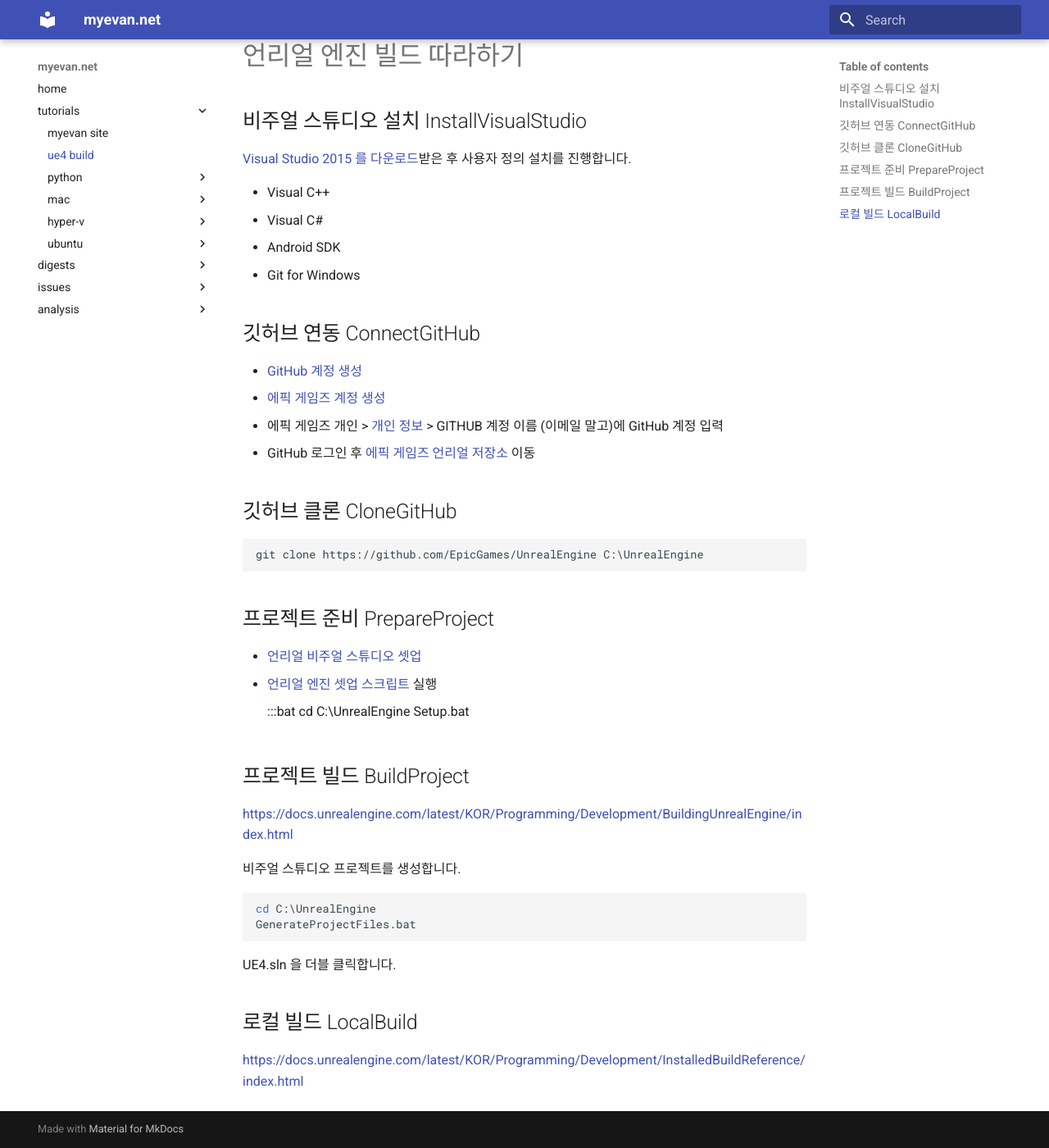
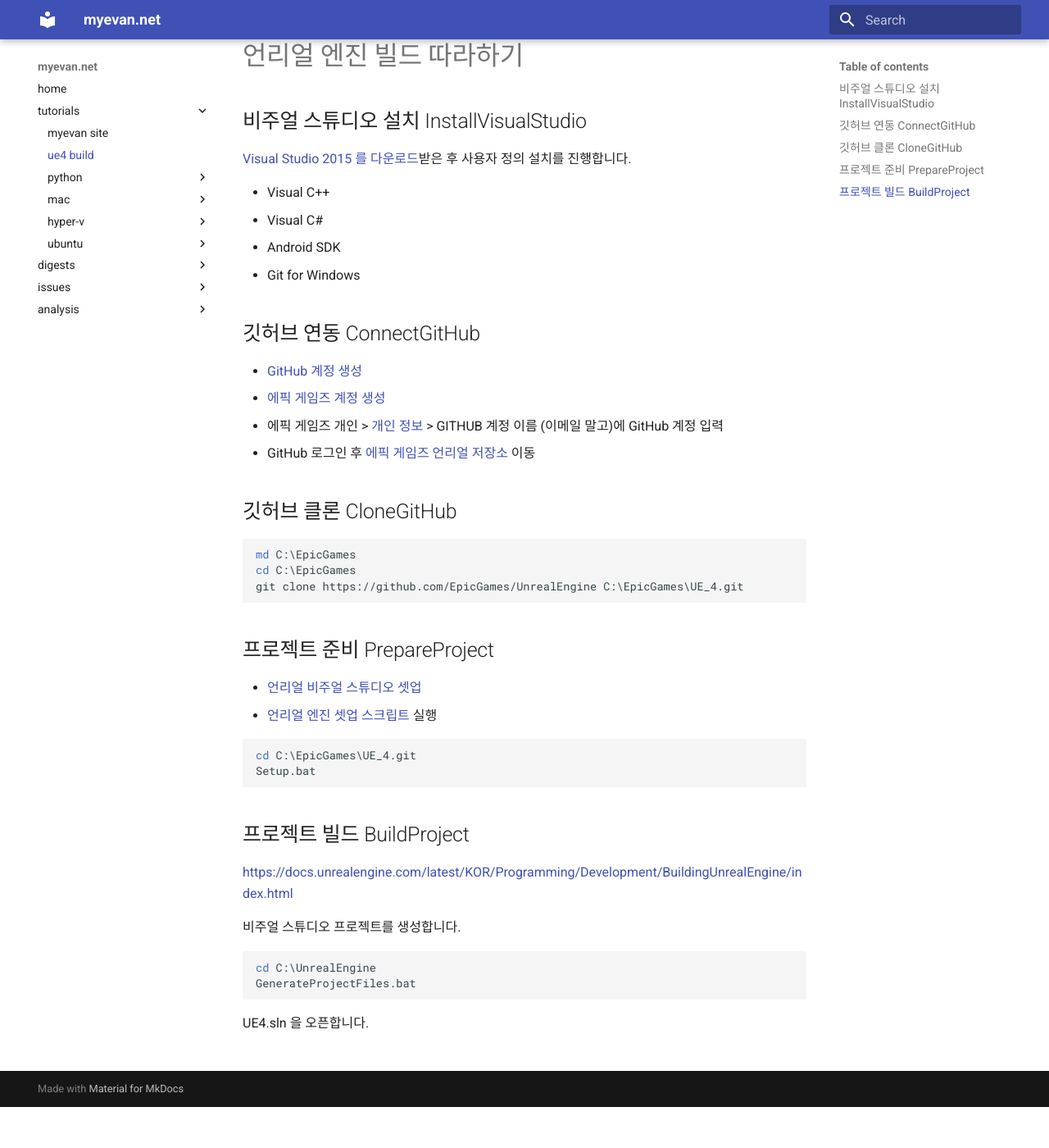
Before and after one commit to myevan/myevan-home, an MkDocs documentation site: the page built from docs/ue4_windows_build_tutorial.md, in a window 1280 px wide and 1400 px high, scrolled down 50 px. Shown: the whole window at 82% size. Built offline with MkDocs 1.6.1 and Material for MkDocs 9.7.7, drawn with Linux system fonts in a browser that asks for light colours; old or Windows-style settings are respelled for this version of MkDocs.

Commit message:
언리얼 엔진 빌드 따라하기: 배치 파일 포멧 변경

````diff
--- a/docs/ue4_windows_build_tutorial.md
+++ b/docs/ue4_windows_build_tutorial.md
@@ -18,17 +18,21 @@
 
 ## 깃허브 클론 CloneGitHub
 
-    :::bat
-    git clone https://github.com/EpicGames/UnrealEngine C:\UnrealEngine
+```bat
+md C:\EpicGames
+cd C:\EpicGames
+git clone https://github.com/EpicGames/UnrealEngine C:\EpicGames\UE_4.git
+```
 
 ## 프로젝트 준비 PrepareProject
 
 * [언리얼 비주얼 스튜디오 셋업](ue4_windows_vs_setup_digest.md)
 * [언리얼 엔진 셋업 스크립트](ue4_setup_script_analysis.md) 실행
 
-    :::bat
-    cd C:\UnrealEngine
-    Setup.bat
+```bat
+cd C:\EpicGames\UE_4.git
+Setup.bat
+```
 
 ## 프로젝트 빌드 BuildProject
 
@@ -40,10 +44,4 @@
     cd C:\UnrealEngine
     GenerateProjectFiles.bat
 
-UE4.sln 을 더블 클릭합니다.
-
-
-
-## 로컬 빌드 LocalBuild
-
-<https://docs.unrealengine.com/latest/KOR/Programming/Development/InstalledBuildReference/index.html>
+ UE4.sln 을 오픈합니다.
````
